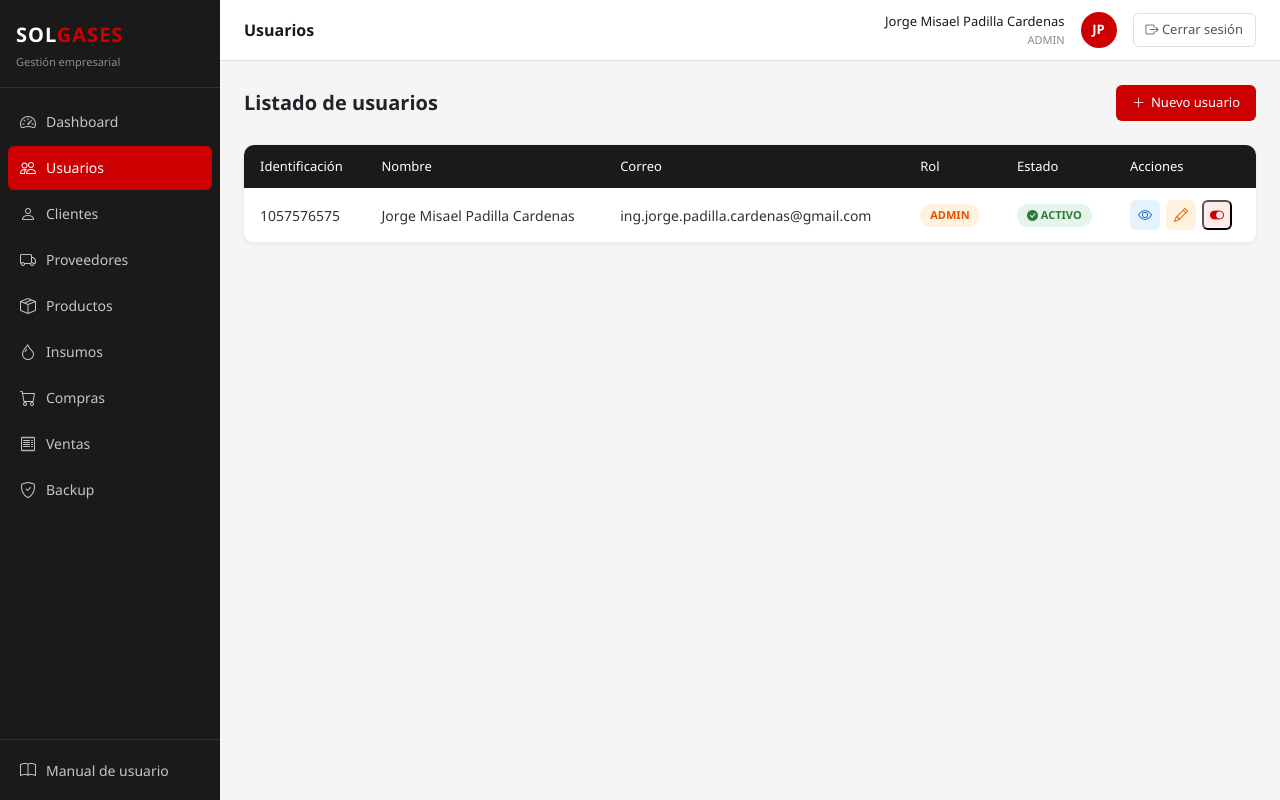
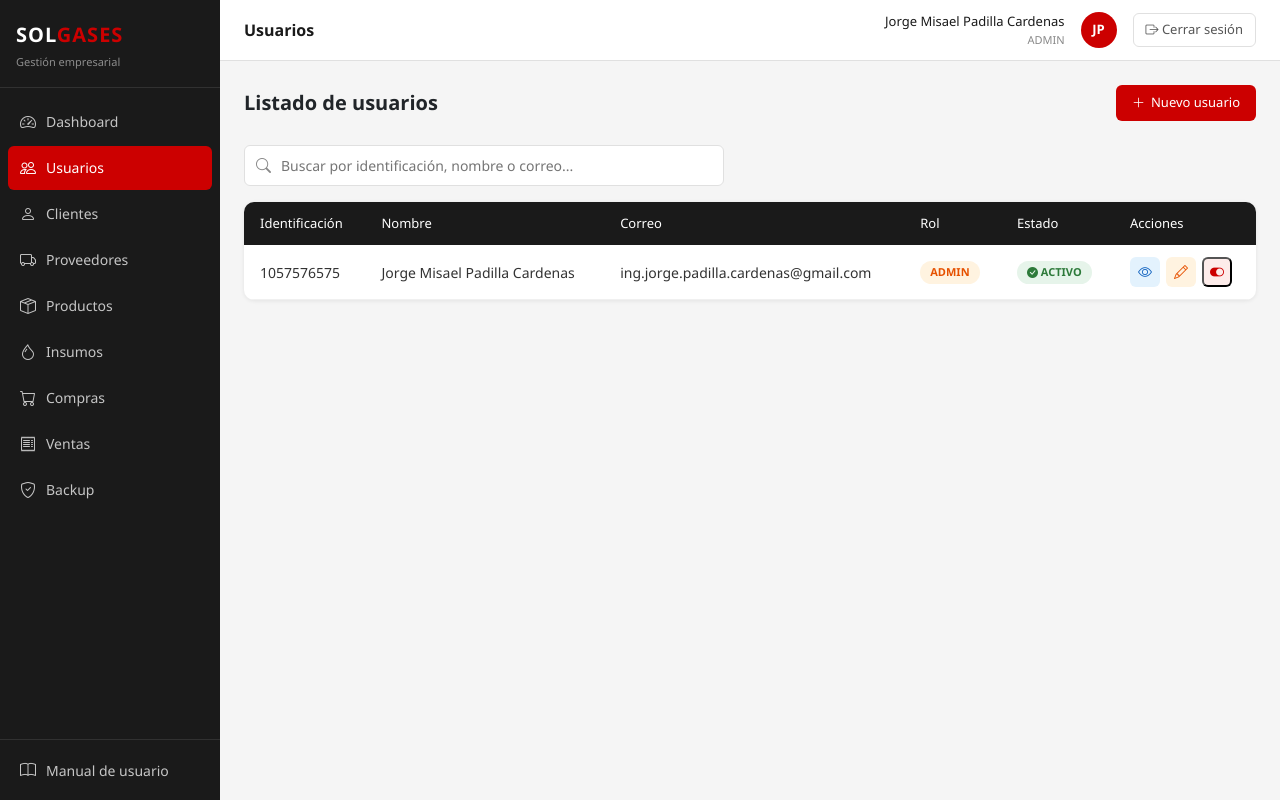
Before and after one commit to Misael-Padilla/solgases, a Django app: page /usuarios/ in a window 1280 px wide. Run offline with Django 5.2, Linux system fonts and the light colour scheme; a user stored in the database is signed in; data comes from the database, SQL or seed files in the repository.

Commit message:
feat(usuarios): busqueda en tiempo real con debounce en listas

```diff
--- a/apps/usuarios/views.py
+++ b/apps/usuarios/views.py
@@ -1,6 +1,7 @@
 from django.shortcuts import render, get_object_or_404, redirect
 from django.contrib import messages
 from django.views.decorators.http import require_POST
+from django.db.models import Q
 from apps.usuarios.models import Usuario, Cliente, Proveedor
 from apps.usuarios.decoradores import login_requerido, admin_requerido
 
@@ -12,8 +13,16 @@ from apps.usuarios.decoradores import login_requerido, admin_requerido
 @login_requerido
 def lista_usuarios(request):
     """Lista todos los usuarios del sistema — accesible para ADMIN y EMP."""
+    q = request.GET.get('q', '').strip()
     usuarios = Usuario.objects.all().order_by('nombres')
-    return render(request, 'usuarios/lista_usuarios.html', {'usuarios': usuarios})
+    if q:
+        usuarios = usuarios.filter(
+            Q(identificacion__icontains=q) |
+            Q(nombres__icontains=q) |
+            Q(apellidos__icontains=q) |
+            Q(correo_electronico__icontains=q)
+        )
+    return render(request, 'usuarios/lista_usuarios.html', {'usuarios': usuarios, 'q': q})
 
 
 @login_requerido
@@ -78,8 +87,18 @@ def cambiar_estado_usuario(request, id):
 @login_requerido
 def lista_clientes(request):
     """Lista todos los clientes — accesible para ADMIN y EMP."""
+    q = request.GET.get('q', '').strip()
     clientes = Cliente.objects.all().order_by('identificacion')
-    return render(request, 'usuarios/lista_clientes.html', {'clientes': clientes})
+    if q:
+        clientes = clientes.filter(
+            Q(identificacion__icontains=q) |
+            Q(nombres__icontains=q) |
+            Q(apellidos__icontains=q) |
+            Q(razon_social__icontains=q) |
+            Q(ciudad__icontains=q) |
+            Q(telefono__icontains=q)
+        )
+    return render(request, 'usuarios/lista_clientes.html', {'clientes': clientes, 'q': q})
 
 
 @login_requerido
@@ -142,8 +161,18 @@ def cambiar_estado_cliente(request, id):
 @login_requerido
 def lista_proveedores(request):
     """Lista todos los proveedores — accesible para ADMIN y EMP."""
+    q = request.GET.get('q', '').strip()
     proveedores = Proveedor.objects.all().order_by('identificacion')
-    return render(request, 'usuarios/lista_proveedores.html', {'proveedores': proveedores})
+    if q:
+        proveedores = proveedores.filter(
+            Q(identificacion__icontains=q) |
+            Q(nombres__icontains=q) |
+            Q(apellidos__icontains=q) |
+            Q(razon_social__icontains=q) |
+            Q(ciudad__icontains=q) |
+            Q(telefono__icontains=q)
+        )
+    return render(request, 'usuarios/lista_proveedores.html', {'proveedores': proveedores, 'q': q})
 
 
 @login_requerido
--- a/static/css/solgases.css
+++ b/static/css/solgases.css
@@ -21,16 +21,17 @@
  *   7. Dashboard — Tarjetas de métricas
  *   8. Dashboard — Alertas de stock (DA-002)
  *   9. Dashboard — Enlaces rápidos
- *  10. Tablas del sistema
- *  11. Badges
- *  12. Botones de acción
- *  13. Cards de detalle
- *  14. Formularios
- *  15. Mensajes flash
- *  16. Badges de backup (DA-005)
- *  17. Botón eliminar ítem — Formset dinámico
- *  18. Login
- *  19. Responsive
+ *  10. Barra de búsqueda
+ *  11. Tablas del sistema
+ *  12. Badges
+ *  13. Botones de acción
+ *  14. Cards de detalle
+ *  15. Formularios
+ *  16. Mensajes flash
+ *  17. Badges de backup (DA-005)
+ *  18. Botón eliminar ítem — Formset dinámico
+ *  19. Login
+ *  20. Responsive
  */
 
 
@@ -415,7 +416,72 @@ body {
 
 
 /* ==========================================================
-   10. Tablas del sistema
+   10. Barra de búsqueda
+   ========================================================== */
+.barra-busqueda {
+    width: 100%;
+}
+
+.busqueda-grupo {
+    position: relative;
+    display: flex;
+    align-items: center;
+    max-width: 480px;
+}
+
+.busqueda-icono {
+    position: absolute;
+    left: 12px;
+    color: var(--color-texto-muted);
+    font-size: 15px;
+    pointer-events: none;
+}
+
+.busqueda-input {
+    width: 100%;
+    padding: 9px 40px 9px 36px;
+    border: 1px solid var(--color-borde);
+    border-radius: 6px;
+    font-size: 14px;
+    color: var(--color-texto-primario);
+    background-color: #ffffff;
+    transition: border-color 0.2s, box-shadow 0.2s;
+}
+
+.busqueda-input:focus {
+    outline: none;
+    border-color: var(--color-acento);
+    box-shadow: 0 0 0 3px rgba(204, 0, 0, 0.12);
+}
+
+.busqueda-input::-webkit-search-cancel-button {
+    -webkit-appearance: none;
+    appearance: none;
+}
+
+.busqueda-limpiar {
+    position: absolute;
+    right: 10px;
+    color: var(--color-texto-muted);
+    text-decoration: none;
+    font-size: 13px;
+    line-height: 1;
+    padding: 2px;
+}
+
+.busqueda-limpiar:hover {
+    color: var(--color-acento);
+}
+
+.busqueda-resultado {
+    font-size: 13px;
+    color: var(--color-texto-secundario);
+    margin-bottom: 8px;
+}
+
+
+/* ==========================================================
+   11. Tablas del sistema
    ========================================================== */
 .tabla-contenedor {
     background-color: #ffffff;
--- a/templates/base.html
+++ b/templates/base.html
@@ -172,6 +172,9 @@
 <!-- Bootstrap 5 JS -->
 <script src="https://cdn.jsdelivr.net/npm/bootstrap@5.3.0/dist/js/bootstrap.bundle.min.js"></script>
 
+<!-- Búsqueda en tiempo real con debounce — solo activa si existe .busqueda-input -->
+<script src="{% static 'js/busqueda.js' %}"></script>
+
 {% block scripts_extra %}{% endblock %}
 </body>
 </html>
--- a/templates/usuarios/lista_usuarios.html
+++ b/templates/usuarios/lista_usuarios.html
@@ -14,8 +14,33 @@
     {% endif %}
 </div>
 
+<!-- Barra de búsqueda -->
+<form method="get" role="search" class="barra-busqueda mb-3">
+    <div class="busqueda-grupo">
+        <i class="bi bi-search busqueda-icono"></i>
+        <input type="search" name="q" value="{{ q }}" class="busqueda-input"
+               placeholder="Buscar por identificación, nombre o correo..."
+               aria-label="Buscar usuarios">
+        <a href="{% url 'usuarios:lista_usuarios' %}" class="busqueda-limpiar {% if not q %}d-none{% endif %}" aria-label="Limpiar búsqueda">
+            <i class="bi bi-x-lg"></i>
+        </a>
+    </div>
+</form>
+
+<div id="resultados-container">
+{% if q %}
+<p class="busqueda-resultado" aria-live="polite">
+    {% with total=usuarios|length %}
+        {% if total == 0 %}Sin resultados para <strong>"{{ q }}"</strong>.
+        {% elif total == 1 %}1 resultado para <strong>"{{ q }}"</strong>.
+        {% else %}{{ total }} resultados para <strong>"{{ q }}"</strong>.
+        {% endif %}
+    {% endwith %}
+</p>
+{% endif %}
+
 <!-- Tabla de usuarios -->
-<div class="tabla-contenedor">
+<div class="tabla-contenedor" aria-live="polite" aria-atomic="false">
     <table class="tabla-sistema">
         <thead>
             <tr>
@@ -69,5 +94,6 @@
         </tbody>
     </table>
 </div>
+</div><!-- fin resultados-container -->
 
 {% endblock %}
```
Also changed, not shown: static/js/busqueda.js (added, +51 -0 lines), templates/usuarios/lista_clientes.html (+27 -1 lines), templates/usuarios/lista_proveedores.html (+27 -1 lines).
